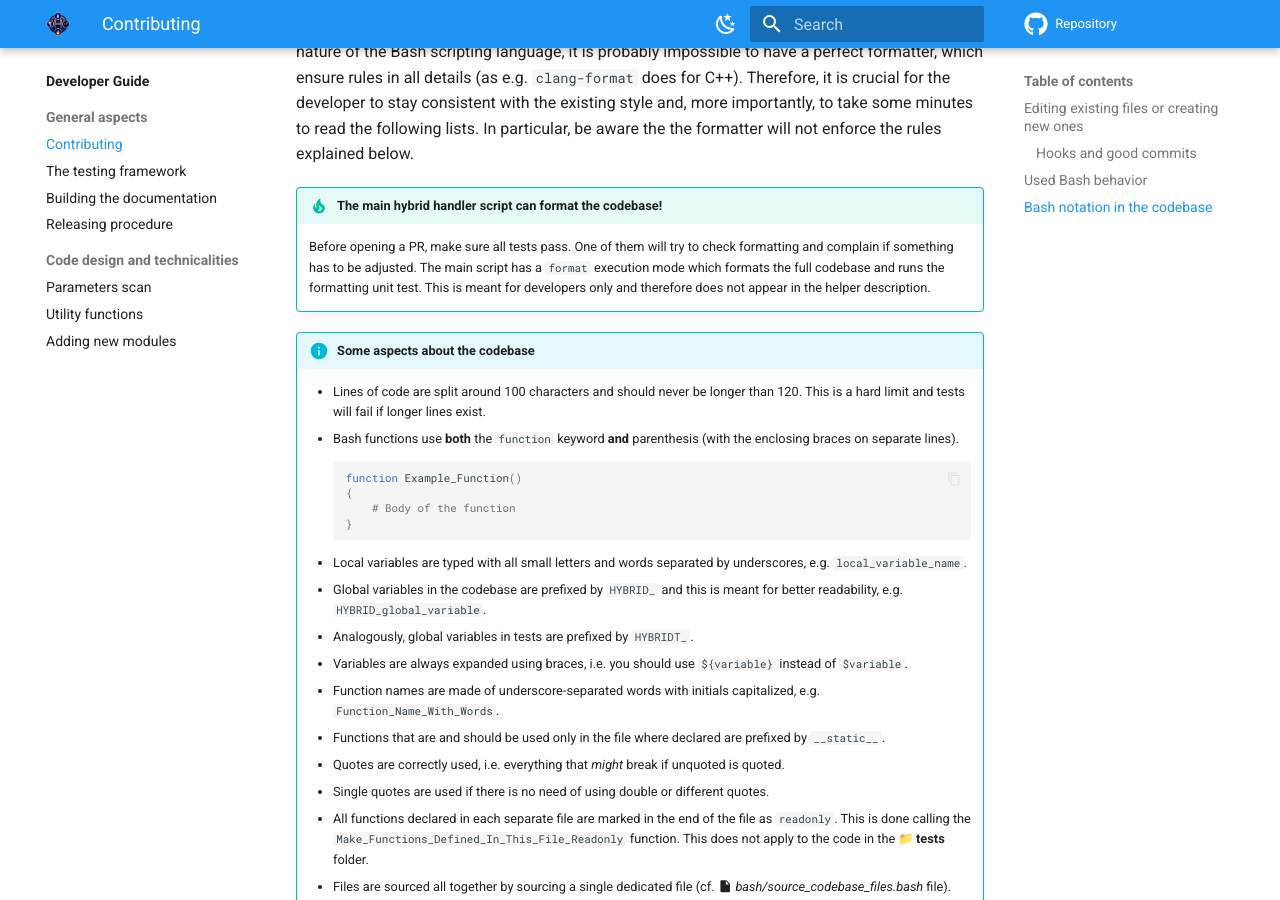
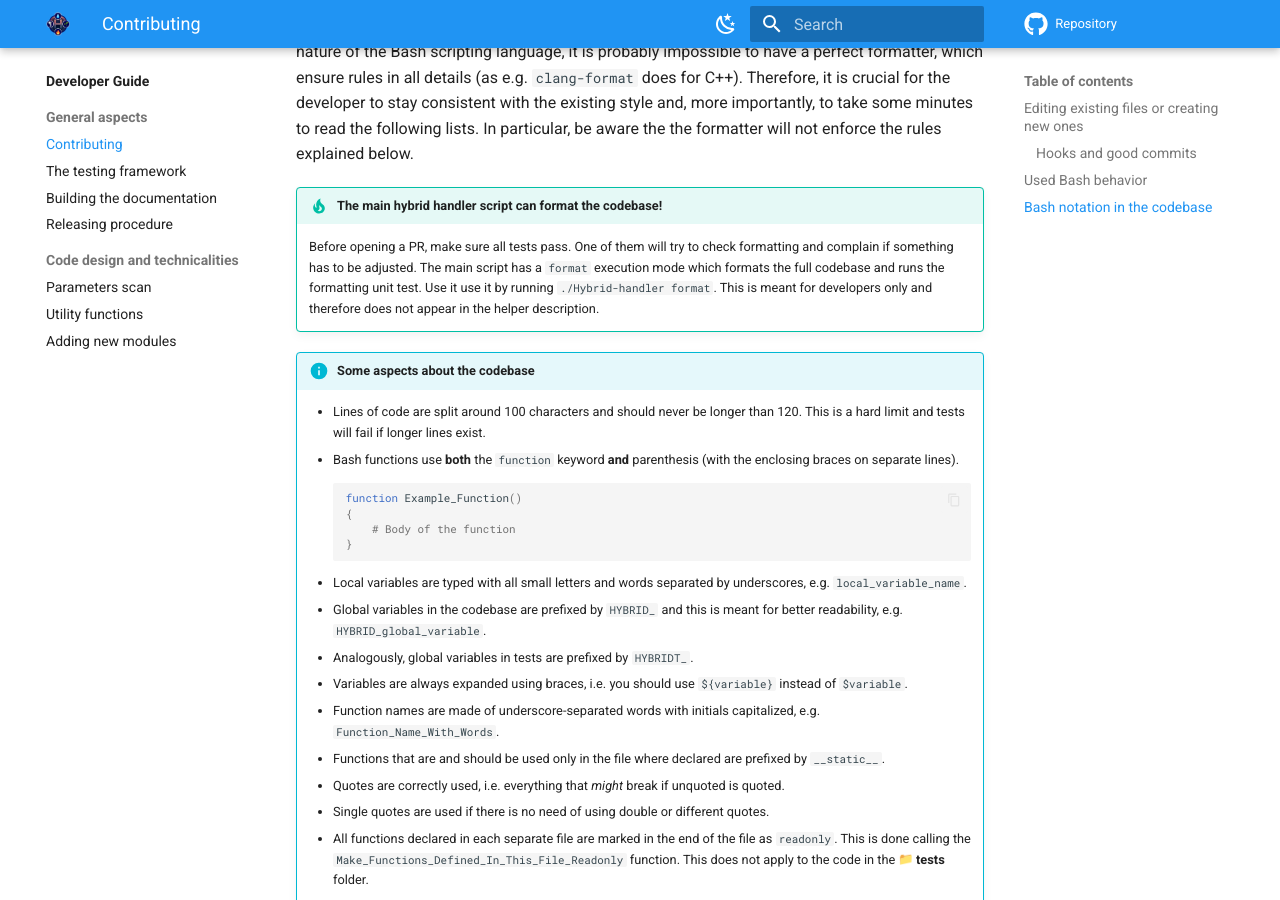
Before and after one commit to smash-transport/smash-vhlle-hybrid, an MkDocs documentation site: the page built from docs/developer/contributing.md, in a window 1280 px wide and 900 px high, scrolled down 2578 px. Built offline with MkDocs 1.6.1 and Material for MkDocs 9.7.7, drawn with Linux system fonts in a browser that asks for light colours; emoji names are drawn with the system emoji font; comment, search, counter and statistics services are not loaded; the version menu is left out.

Commit message:
Add note how to use formatter

```diff
--- a/docs/developer/contributing.md
+++ b/docs/developer/contributing.md
@@ -100,6 +100,7 @@
     Before opening a PR, make sure all tests pass.
     One of them will try to check formatting and complain if something has to be adjusted.
     The main script has a `format` execution mode which formats the full codebase and runs the formatting unit test.
+    Use it use it by running `./Hybrid-handler format`.
     This is meant for developers only and therefore does not appear in the helper description.
 
 !!! info "Some aspects about the codebase"
```
